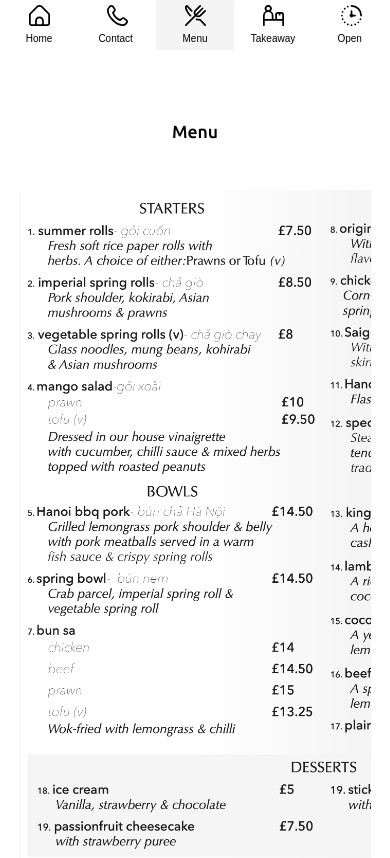
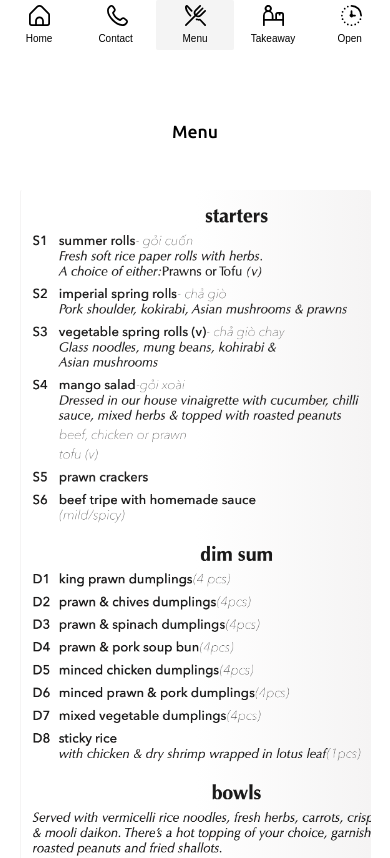
Before and after one commit to bacc0/minh, a Next.js app in the folder y/: page /menu in a window 390 px wide. Shown: the top 858 px of the page. Built offline with nearby package versions, Linux system fonts and the light colour scheme; a web font is replaced by a local one.

Commit message:
new MENU

```diff
--- a/y/comps/Menu.js
+++ b/y/comps/Menu.js
@@ -99,7 +99,7 @@ const Menu = () => {
                         transitionDelay: '0.25s',
 
                     }}
-                         src={'./menu/menu.png'}
+                         src={'./menu/menu_all.png'}
                          className={styles.image_menu}
                          alt="picture Menu soft drinks"
                     />
--- a/y/comps/Menu.module.scss
+++ b/y/comps/Menu.module.scss
@@ -50,14 +50,16 @@
           // border-right: 1px solid #F5F4F4;
           width: 70vw;
           max-width: 800px;
-          height: 520px;
+          height: 880px;
           background: linear-gradient(90deg, #FFFFFF00 0%, #FFFFFF00 50%, #F9F9F9 100%);
           // border-radius: 2px;
          margin-top: -18px;
 
           .image_menu {
-               width: 70vw;
-               width: 900px;
+               // width: 70vw;
+               // width: 900px;
+               width: 1300px;
+
           }
      }
 }
@@ -91,12 +93,12 @@
           .image_container {
 
                width: 90vw;
-               height: 700px;
+               height: 1170px;
                margin-top: -6px;
                background: linear-gradient(90deg, transparent 0%, transparent  50%, #F5F4F4 100%);
                .image_menu {
                     width: 70vw;
-                    width: 1200px;
+                    width: 1760px;
                }
           }
 
```
Also changed, not shown: y/public/menu/menu_all.png (added).
